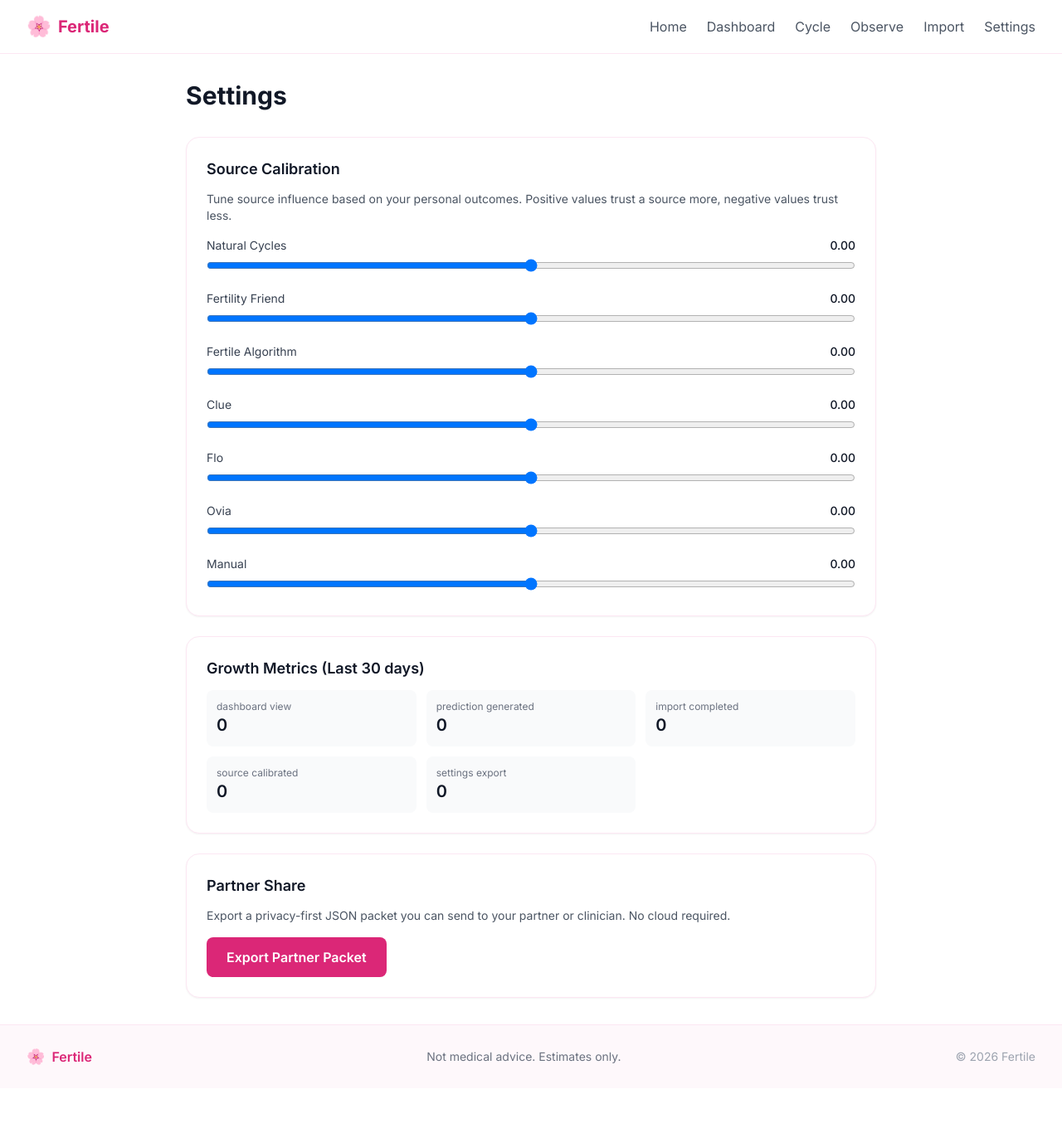
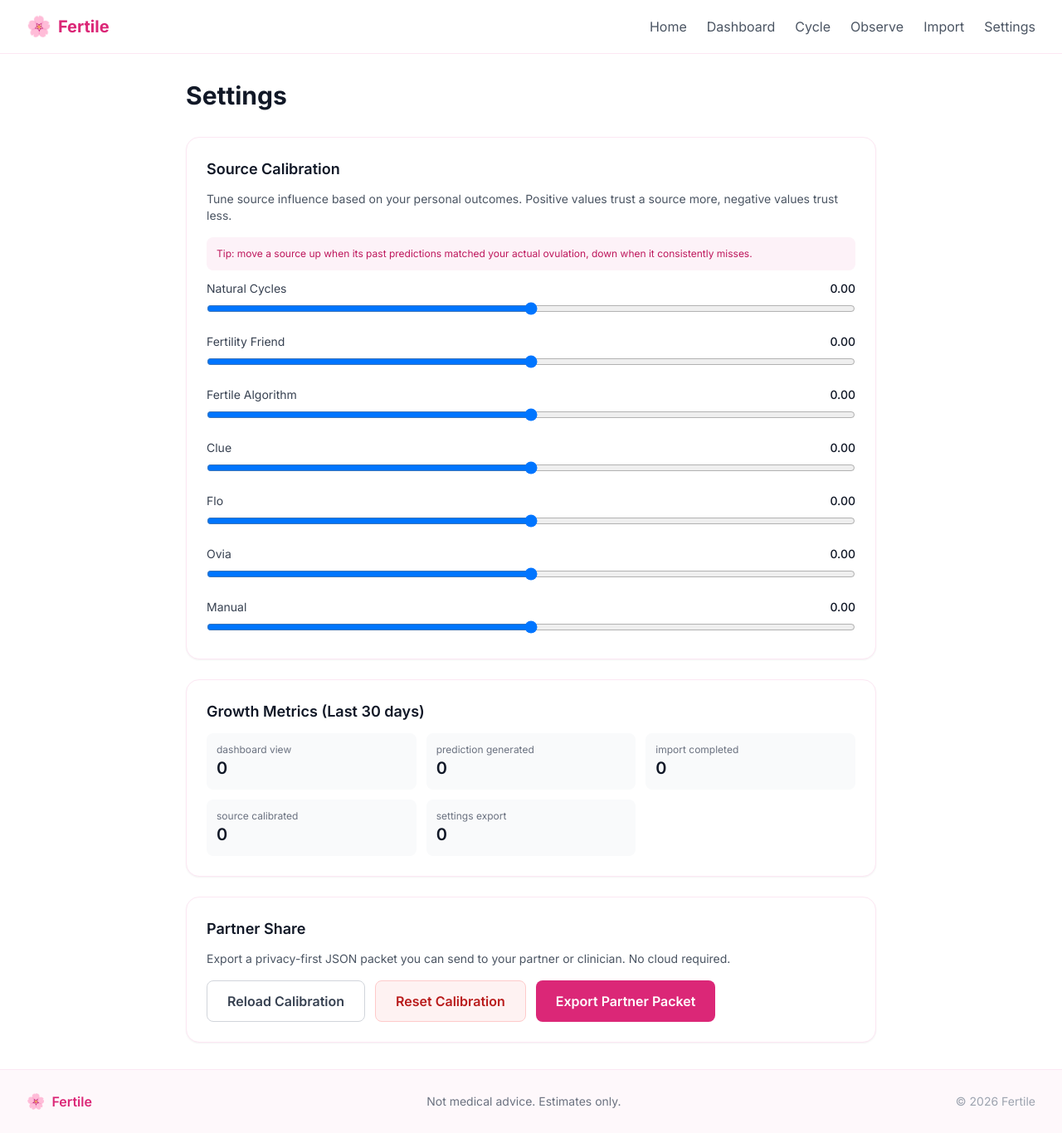
Before and after one commit to Digital-ZEL/fertile, a Next.js app: page /settings in a window 1280 px wide. Shown: the whole page at 83% size. Before the commit the page ends 1312 px from the top, so only its background shows below. Built offline with nearby package versions, Linux system fonts and the light colour scheme.

Commit message:
Polish rollout UX: onboarding confidence prompt and calibration controls

```diff
--- a/src/app/dashboard/page.tsx
+++ b/src/app/dashboard/page.tsx
@@ -92,6 +92,14 @@
       </div>
 
       {/* Desktop: Full layout / Mobile: Active section */}
+      {predictions.length < 2 && (
+        <div className="mb-4 rounded-xl border border-yellow-200 bg-yellow-50 p-4 text-sm text-yellow-800">
+          <p className="font-medium">Increase prediction confidence</p>
+          <p className="mt-1">
+            Add at least one more source in <a className="underline" href="/import">Import</a>, then tune source weighting in <a className="underline" href="/settings">Settings</a>.
+          </p>
+        </div>
+      )}
       <div className="grid gap-6 lg:grid-cols-2">
         {/* Hero Card: Unified Fertile Window */}
         <div
--- a/src/app/settings/page.tsx
+++ b/src/app/settings/page.tsx
@@ -70,6 +70,9 @@
           <p className="mb-4 text-sm text-gray-600">
             Tune source influence based on your personal outcomes. Positive values trust a source more, negative values trust less.
           </p>
+          <div className="mb-3 rounded-lg bg-pink-50 p-3 text-xs text-pink-700">
+            Tip: move a source up when its past predictions matched your actual ovulation, down when it consistently misses.
+          </div>
           <div className="space-y-4">
             {sourceEntries.map(([source, value]) => (
               <div key={source}>
@@ -108,12 +111,40 @@
           <p className="mb-4 text-sm text-gray-600">
             Export a privacy-first JSON packet you can send to your partner or clinician. No cloud required.
           </p>
+          <div className="flex flex-wrap gap-3">
+            <button
+              onClick={() => {
+                setLocalCalibration(getCalibration());
+              }}
+              className="rounded-lg border border-gray-300 px-6 py-3 font-semibold text-gray-700 transition-colors hover:bg-gray-50"
+            >
+              Reload Calibration
+            </button>
+            <button
+              onClick={() => {
+                const cleared = {
+                  'natural-cycles': 0,
+                  'fertility-friend': 0,
+                  'fertile-algorithm': 0,
+                  clue: 0,
+                  flo: 0,
+                  ovia: 0,
+                  manual: 0,
+                } as SourceCalibration;
+                setLocalCalibration(cleared);
+                setCalibration(cleared);
+              }}
+              className="rounded-lg border border-red-200 bg-red-50 px-6 py-3 font-semibold text-red-700 transition-colors hover:bg-red-100"
+            >
+              Reset Calibration
+            </button>
             <button
               onClick={exportPartnerPacket}
               className="rounded-lg bg-pink-600 px-6 py-3 font-semibold text-white transition-colors hover:bg-pink-700"
             >
               Export Partner Packet
             </button>
+          </div>
         </section>
       </div>
     </div>
```
Lines whose indentation alone changed are shown as unchanged.
